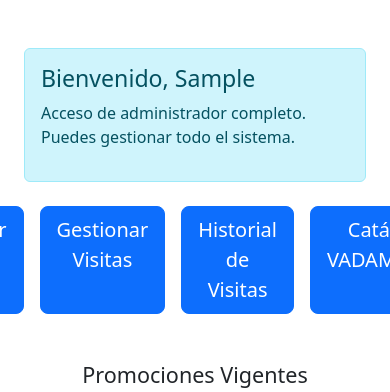
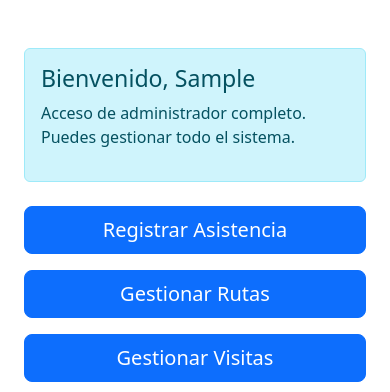
Before and after one commit to diphasacdesarrollo/Visitas-Copias, a Django app: page / in a window 390 px wide; the page is wider, and only the part inside the window is pictured. Shown: the part 64-456 px from the top of that part. Run offline with Django 4.2, Linux system fonts and the light colour scheme; the visitor is signed in with stand-in values (Sample User, id 1); grey boxes are pictures that could not be loaded.

Commit message:
UpDate-Inicio-Responsive

```diff
--- a/templates/base.html
+++ b/templates/base.html
@@ -21,6 +21,14 @@
             .solo-pc {
                 display: none !important;
             }
+        }
+
+        /* Para que todos los botones del inicio tengan tamaño uniforme */
+        .menu-btn {
+            min-width: 150px;
+            /* puedes subir a 160–170 si quieres */
+            white-space: normal;
+            text-align: center;
         }
 
         /* NAVBAR CORPORATIVO */
--- a/templates/inicio.html
+++ b/templates/inicio.html
@@ -34,25 +34,44 @@
 </div>
 
 <div class="container text-center mt-4">
-    <div class="d-flex justify-content-center gap-3">
-        <a href="{% url 'registrar_asistencia' %}" class="btn btn-primary btn-lg">
+    <div class="row g-3 justify-content-center">
+
+        <div class="col-12 col-sm-6 col-md-4 col-lg-2">
+            <a href="{% url 'registrar_asistencia' %}" class="btn btn-primary btn-lg w-100 menu-btn">
                 Registrar Asistencia
             </a>
-        <a href="{% url 'crear_ruta' %}" class="btn btn-primary btn-lg">
+        </div>
+
+        <div class="col-12 col-sm-6 col-md-4 col-lg-2">
+            <a href="{% url 'crear_ruta' %}" class="btn btn-primary btn-lg w-100 menu-btn">
                 Gestionar Rutas
             </a>
-        <a href="{% url 'visitas:gestionar_visitas_medicas' %}" class="btn btn-primary btn-lg">
+        </div>
+
+        <div class="col-12 col-sm-6 col-md-4 col-lg-2">
+            <a href="{% url 'visitas:gestionar_visitas_medicas' %}" class="btn btn-primary btn-lg w-100 menu-btn">
                 Gestionar Visitas
             </a>
-        <a href="{% url 'visitas:ver_historial' %}" class="btn btn-primary btn-lg">
+        </div>
+
+        <div class="col-12 col-sm-6 col-md-4 col-lg-2">
+            <a href="{% url 'visitas:ver_historial' %}" class="btn btn-primary btn-lg w-100 menu-btn">
                 Historial de Visitas
             </a>
-        <a href="https://vadamecum-2025-diphasac.netlify.app/" class="btn btn-primary btn-lg">
+        </div>
+
+        <div class="col-12 col-sm-6 col-md-4 col-lg-2">
+            <a href="https://vadamecum-2025-diphasac.netlify.app/" class="btn btn-primary btn-lg w-100 menu-btn">
                 Catálogo VADAMECUM
             </a>
-        <a href="https://diphasacstock.netlify.app/index.html" class="btn btn-primary btn-lg">
+        </div>
+
+        <div class="col-12 col-sm-6 col-md-4 col-lg-2">
+            <a href="https://diphasacstock.netlify.app/index.html" class="btn btn-primary btn-lg w-100 menu-btn">
                 STOCK DISPONIBLE
             </a>
+        </div>
+
     </div>
 </div>
 
@@ -64,28 +83,22 @@
 
         <!-- FLYER 1 -->
         <div class="col-md-5 mb-3">
-            <button type="button"
-                    class="btn p-0 border-0 bg-transparent w-100"
-                    data-bs-toggle="modal"
+            <button type="button" class="btn p-0 border-0 bg-transparent w-100" data-bs-toggle="modal"
                 data-bs-target="#flyerNayflexModal">
                 <div class="card shadow-sm border-0">
                     <img src="https://res.cloudinary.com/diugppuuf/image/upload/Ibulcam_Promo_shob9v.jpg"
-                         class="img-fluid rounded"
-                         alt="Promoción Nayflex">
+                        class="img-fluid rounded" alt="Promoción Nayflex">
                 </div>
             </button>
         </div>
 
         <!-- FLYER 2 -->
         <div class="col-md-5 mb-3">
-            <button type="button"
-                    class="btn p-0 border-0 bg-transparent w-100"
-                    data-bs-toggle="modal"
+            <button type="button" class="btn p-0 border-0 bg-transparent w-100" data-bs-toggle="modal"
                 data-bs-target="#flyerGripamaxModal">
                 <div class="card shadow-sm border-0">
                     <img src="https://res.cloudinary.com/diugppuuf/image/upload/IbuDuo-Promo_caz1mr.jpg"
-                         class="img-fluid rounded"
-                         alt="Promoción Gripamax">
+                        class="img-fluid rounded" alt="Promoción Gripamax">
                 </div>
             </button>
         </div>
```
Lines whose indentation alone changed are shown as unchanged.
